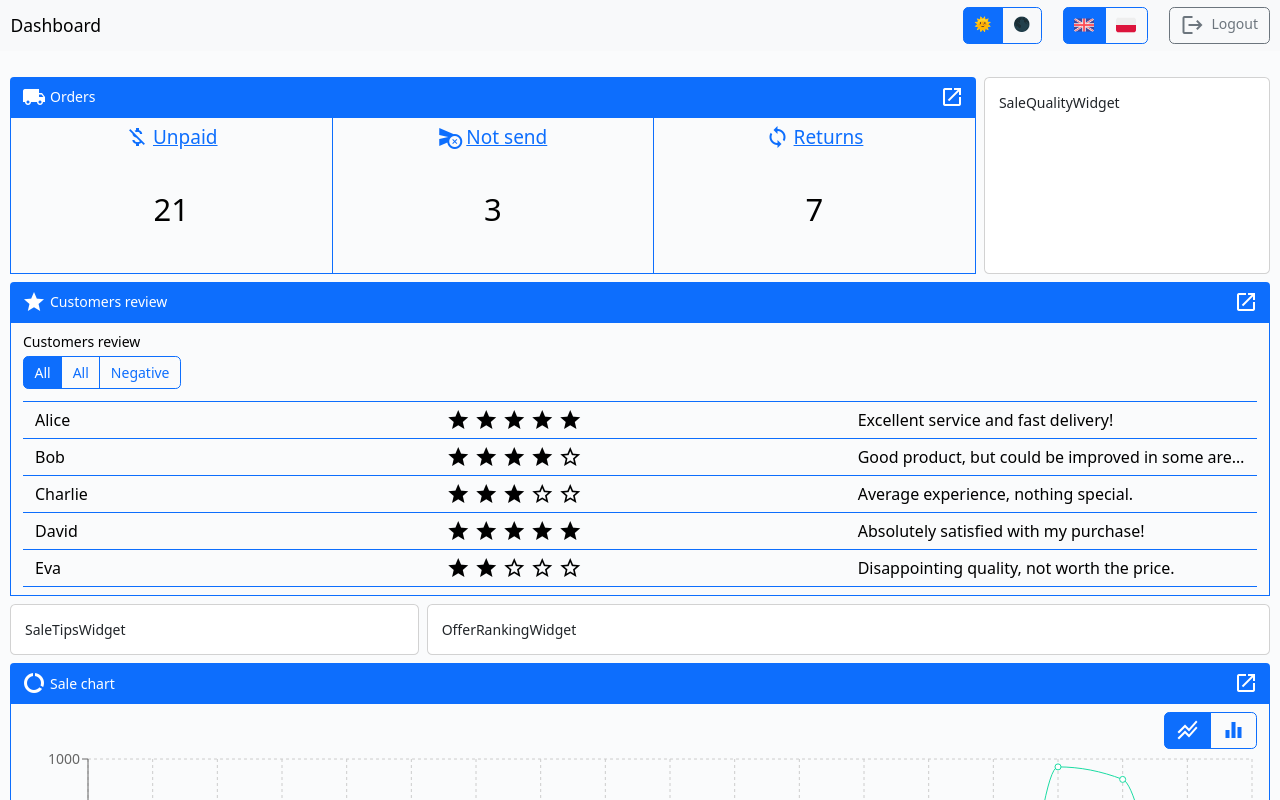
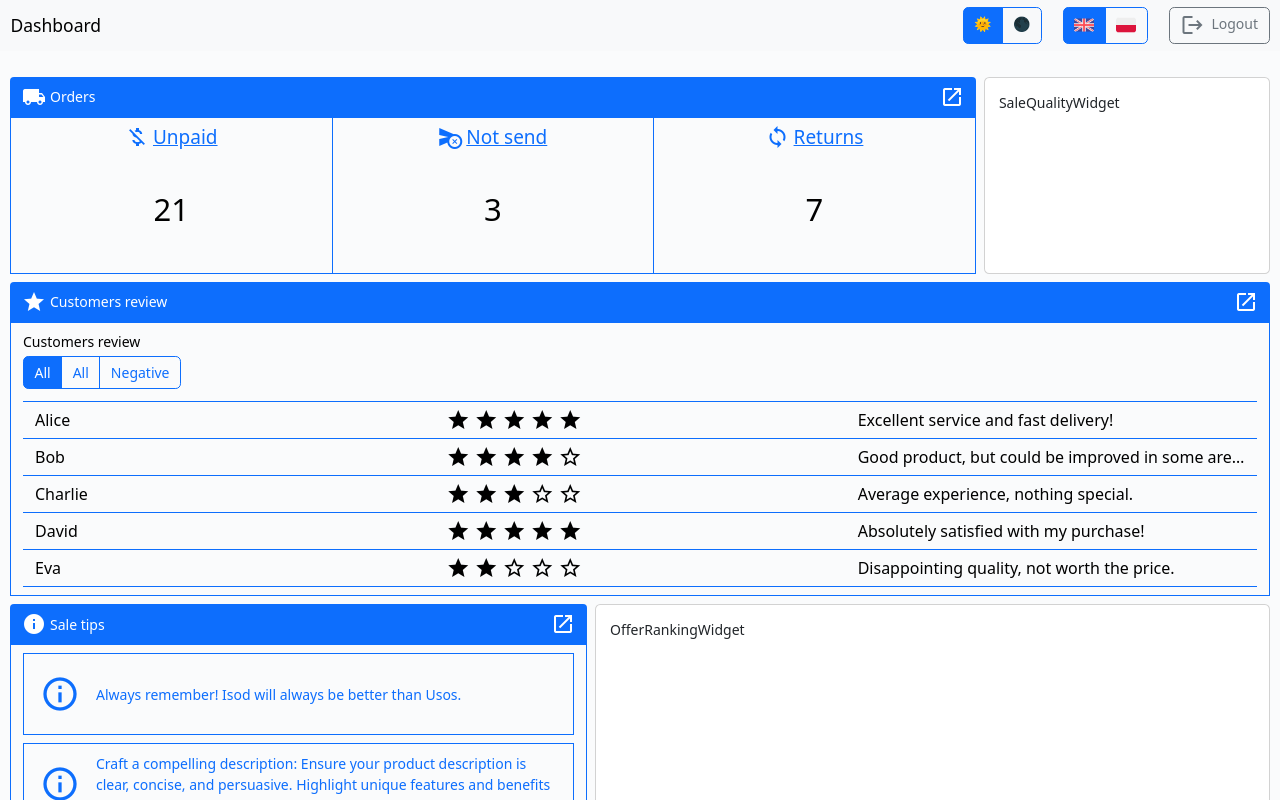
Before and after one commit to Alokin1112/GUI-Projekt, a React (Vite) app: page / in a window 1280 px wide. Shown: the top 800 px of the page. Built offline with nearby package versions, Linux system fonts and the light colour scheme.

Commit message:
added saleTipsWidget

```diff
--- a/src/assets/locales/en/translation.json
+++ b/src/assets/locales/en/translation.json
@@ -30,5 +30,13 @@
     "barChart": "Bar chart",
     "day": "Day",
     "hour": "Hour"
+  },
+  "saleTips": {
+    "title": "Sale tips",
+    "isodIsBetter": "Always remember! Isod will always be better than Usos.",
+    "goodDescription": "Craft a compelling description: Ensure your product description is clear, concise, and persuasive. Highlight unique features and benefits that set your product apart from others.",
+    "highQualityPhotos": "High-quality photos: Include high-resolution photos showcasing your product from different angles. Customers want a detailed view of what they're buying, so clear images can significantly enhance the appeal of your listing.",
+    "transparency": "Transparency and honesty: Be transparent about the product's condition, any potential defects, or limitations. Customers appreciate honesty, which builds trust in your brand.",
+    "prices": "Competitive pricing and attractive shipping terms: Capture attention with competitive prices and flexible shipping conditions. If your offer stands out in terms of value, it enhances the chances of making a sale."
   }
 }
--- a/src/assets/locales/pl/translation.json
+++ b/src/assets/locales/pl/translation.json
@@ -30,5 +30,13 @@
     "barChart": "Wykres słupkowy",
     "day": "Dzień",
     "hour": "Godzina"
+  },
+  "saleTips": {
+    "title": "Porady sprzedażowe",
+    "isodIsBetter": "Pamiętaj! Isod zawsze będzie lepszy niż Usos.",
+    "goodDescription": "Zadbaj o atrakcyjny opis: Opis produktu powinien być jasny, zwięzły i przekonujący. Podkreśl unikalne cechy i korzyści, które sprawią, że Twój produkt wyróżni się spośród innych ofert.",
+    "highQualityPhotos": "Dobrej jakości zdjęcia: Dodaj wysokiej jakości zdjęcia, prezentujące produkt z różnych kątów. Klienci chcą dokładnie widzieć, co kupują, dlatego klarowne obrazy mogą znacznie zwiększyć atrakcyjność Twojej oferty.",
+    "transparency": "Transparentność i uczciwość: Bądź transparentny co do stanu produktu, ewentualnych wad czy ograniczeń. Klienci docenią uczciwość, co zbuduje zaufanie do Twojej marki.",
+    "prices": "Konkurencyjna cena i atrakcyjne warunki dostawy: Zdobądź uwagę klientów poprzez atrakcyjne ceny i elastyczne warunki dostawy. Jeśli Twoja oferta jest konkurencyjna, zwiększa to szanse na sprzedaż."
   }
 }
--- a/src/widgets/SaleTipsWidget.tsx
+++ b/src/widgets/SaleTipsWidget.tsx
@@ -1,15 +1,60 @@
 import React, { FunctionComponent } from "react";
 import * as ReactDOM from "react-dom";
+import CardWithTitle from "../shared/CardWithTitle";
+import { useTranslation } from "react-i18next";
+import styled from "styled-components";
+import Card from "../shared/Card";
+
+const Wrapper = styled.div`
+  width: 100%;
+  display: flex;
+  flex-direction: column;
+  gap: 8px;
+`
+
+const CardContent = styled.div`
+  width: 100%;
+  display: flex;
+  flex-direction: row;
+  align-items: center;
+  justify-content: flex-start;
+  gap: 16px;
+  padding-left: 16px;
+  padding-right: 16px;
+  min-height: 80px;
+  color:var(--main-color);
+`
+const Icon = styled.span`
+  font-size:40px;
+`
+
+export const Tips: string[] = [
+  'isodIsBetter',
+  'goodDescription',
+  'highQualityPhotos',
+  'transparency',
+  'prices',
+]
 
 export const SaleTipsWidget: FunctionComponent = () => {
-
+  const { t } = useTranslation();
   return (
     <>
-      <div className="card" style={{ gridArea: 'saleTips' }}>
-        <div className="card-body">
-          SaleTipsWidget
-        </div>
-      </div>
+      <CardWithTitle icon="info" title={t('saleTips.title')} style={{ gridArea: 'saleTips' }} link={'/'}>
+        <Wrapper>
+          {Tips.map((item) =>
+            <Card>
+              <CardContent>
+                <Icon className="material-icons-outlined">
+                  info
+                </Icon>
+
+                {t('saleTips.' + item)}
+              </CardContent>
+            </Card>
+          )}
+        </Wrapper>
+      </CardWithTitle>
     </>
   )
 }
```
